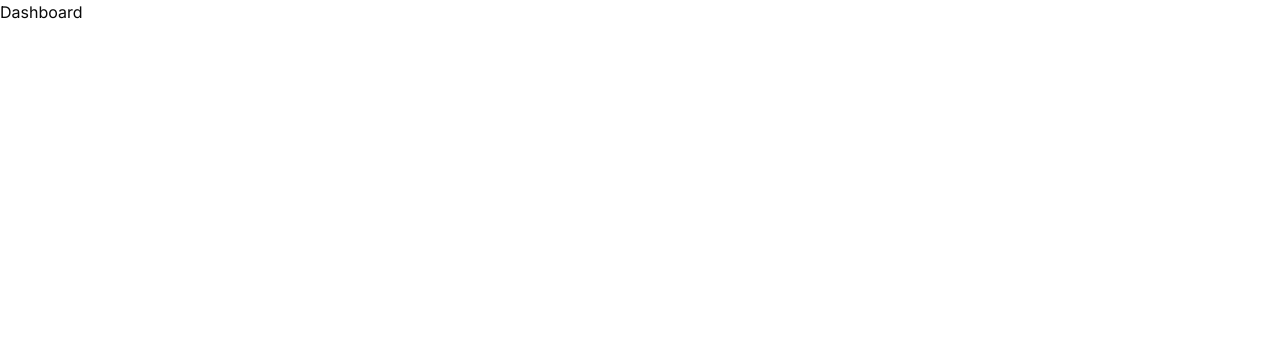
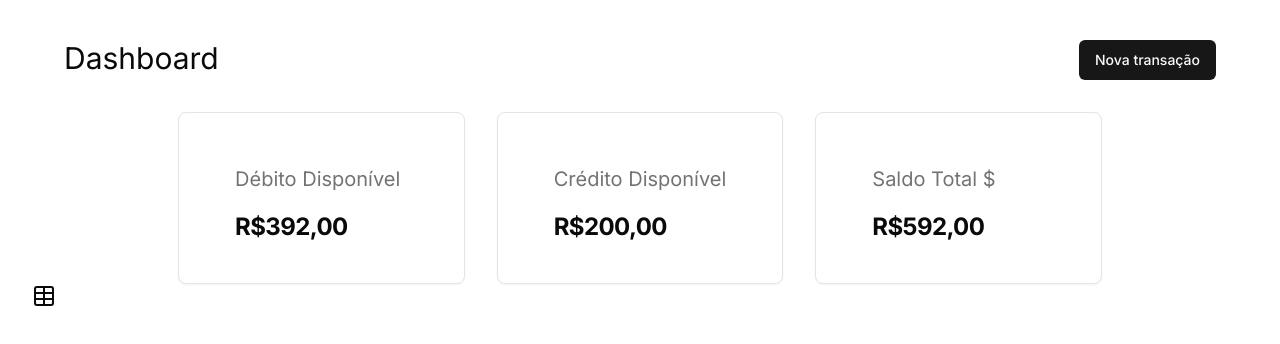
Before and after one commit to danielcorreia-dev/next-exwallet, a Next.js app: page /dashboard in a window 1280 px wide. Shown: the top 344 px of the page. Built offline with nearby package versions, Linux system fonts and the light colour scheme.

Commit message:
header of dashboard added

```diff
--- /dev/null
+++ b/app/dashboard/content.tsx
@@ -0,0 +1,96 @@
+'use client'
+import { Button } from "@/components/ui/button"
+import { Card, CardHeader, CardTitle, CardDescription } from "@/components/ui/card"
+import { TableCaption, TableHeader, TableRow, TableHead, TableBody, TableCell, TableFooter } from "@/components/ui/table"
+import { Table } from "lucide-react"
+
+
+
+
+const DashboardContent = () => {
+    const invoices = [
+        {
+            nameOfTransaction: "Parcela do Carro",
+            totalAmount: "R$250.00",
+            paymentMethod: "Crédito",
+            id: 1
+        },
+        {
+            nameOfTransaction: "Compras do mês",
+            totalAmount: "R$2250.00",
+            paymentMethod: "Crédito",
+            id: 2
+        },
+        {
+            nameOfTransaction: "Petshop",
+            totalAmount: "R$50.00",
+            paymentMethod: "Débito",
+            id: 3
+        },
+    ]
+    return (
+        <>
+            <div className="container">
+                <>
+                    {/* adiciona o teu bglh aqui */}
+                    {/* //debito, credito, total */}
+                    {/* valor, tipo */}
+                </>
+                <div className="flex justify-between">
+                    <h1 className="text-2xl md:text-3xl mb-3 mt-10 md:mb-0">Dashboard</h1>
+                    <Button className="mb-3 mt-10 md:mb0">Nova transação</Button>
+                </div>
+                <div className="flex flex-col md:flex-row md:gap-5 justify-center">
+                    <div className="grid grid-cols-1 md:grid-cols-3 md:gap-8">
+                        <Card className="w-full mt-5 py-4 px-8">
+                            <CardHeader>
+                                <CardDescription className="py-3 text-lg md:text-xl">Débito Disponível</CardDescription>
+                                <CardTitle className="text-xl md:text-2xl font-bold">R$392,00</CardTitle>
+                            </CardHeader>
+                        </Card>
+                        <Card className="w-full mt-5 py-4 px-8">
+                            <CardHeader>
+                                <CardDescription className="py-3 text-lg md:text-xl">Crédito Disponível</CardDescription>
+                                <CardTitle className="text-xl md:text-2xl font-bold">R$200,00</CardTitle>
+                            </CardHeader>
+                        </Card>
+                        <Card className="w-full mt-5 py-4 px-8">
+                            <CardHeader>
+                                <CardDescription className="py-3 text-lg md:text-xl">Saldo Total $</CardDescription>
+                                <CardTitle className="text-xl md:text-2xl font-bold">R$592,00</CardTitle>
+                            </CardHeader>
+                        </Card>
+                    </div>
+                </div>
+            </div>
+            <Table>
+                <TableCaption>A list of your recent invoices.</TableCaption>
+                <TableHeader>
+                    <TableRow>
+                        <TableHead className="w-[100px]">Invoice</TableHead>
+                        <TableHead>Status</TableHead>
+                        <TableHead>Method</TableHead>
+                        <TableHead className="text-right">Amount</TableHead>
+                    </TableRow>
+                </TableHeader>
+                <TableBody>
+                    {invoices.map((invoice) => (
+                        <TableRow key={invoice.id}>
+                            Teste
+                            <TableCell className="font-medium">{invoice.nameOfTransaction}</TableCell>
+                            <TableCell>{invoice.paymentMethod}</TableCell>
+                            <TableCell className="text-right">{invoice.totalAmount}</TableCell>
+                        </TableRow>
+                    ))}
+                </TableBody>
+                <TableFooter>
+                    <TableRow>
+                        <TableCell colSpan={3}>Total</TableCell>
+                        <TableCell className="text-right">$2,500.00</TableCell>
+                    </TableRow>
+                </TableFooter>
+            </Table>
+        </>
+    )
+}
+export default DashboardContent
--- a/app/dashboard/page.tsx
+++ b/app/dashboard/page.tsx
@@ -1,8 +1,10 @@
-const DashboardContent = () => {
+import DashboardContent from "./content"
+
+const DashboardPage = () => {
     return (
-        <div>
-            <h1>Dashboard</h1>
+        <div className="container">
+            <DashboardContent />
         </div>
     )
 }
-export default DashboardContent
+export default DashboardPage
--- /dev/null
+++ b/components/ui/card.tsx
@@ -0,0 +1,79 @@
+import * as React from "react"
+
+import { cn } from "@/lib/utils"
+
+const Card = React.forwardRef<
+  HTMLDivElement,
+  React.HTMLAttributes<HTMLDivElement>
+>(({ className, ...props }, ref) => (
+  <div
+    ref={ref}
+    className={cn(
+      "rounded-lg border bg-card text-card-foreground shadow-sm",
+      className
+    )}
+    {...props}
+  />
+))
+Card.displayName = "Card"
+
+const CardHeader = React.forwardRef<
+  HTMLDivElement,
+  React.HTMLAttributes<HTMLDivElement>
+>(({ className, ...props }, ref) => (
+  <div
+    ref={ref}
+    className={cn("flex flex-col space-y-1.5 p-6", className)}
+    {...props}
+  />
+))
+CardHeader.displayName = "CardHeader"
+
+const CardTitle = React.forwardRef<
+  HTMLParagraphElement,
+  React.HTMLAttributes<HTMLHeadingElement>
+>(({ className, ...props }, ref) => (
+  <h3
+    ref={ref}
+    className={cn(
+      "text-2xl font-semibold leading-none tracking-tight",
+      className
+    )}
+    {...props}
+  />
+))
+CardTitle.displayName = "CardTitle"
+
+const CardDescription = React.forwardRef<
+  HTMLParagraphElement,
+  React.HTMLAttributes<HTMLParagraphElement>
+>(({ className, ...props }, ref) => (
+  <p
+    ref={ref}
+    className={cn("text-sm text-muted-foreground", className)}
+    {...props}
+  />
+))
+CardDescription.displayName = "CardDescription"
+
+const CardContent = React.forwardRef<
+  HTMLDivElement,
+  React.HTMLAttributes<HTMLDivElement>
+>(({ className, ...props }, ref) => (
+  <div ref={ref} className={cn("p-6 pt-0", className)} {...props} />
+))
+CardContent.displayName = "CardContent"
+
+const CardFooter = React.forwardRef<
+  HTMLDivElement,
+  React.HTMLAttributes<HTMLDivElement>
+>(({ className, ...props }, ref) => (
+  <div
+    ref={ref}
+    className={cn("flex items-center p-6 pt-0", className)}
+    {...props}
+  />
+))
+CardFooter.displayName = "CardFooter"
+
+export { Card, CardHeader, CardFooter, CardTitle, CardDescription, CardContent }
--- /dev/null
+++ b/components/ui/table.tsx
@@ -0,0 +1,117 @@
+import * as React from "react"
+
+import { cn } from "@/lib/utils"
+
+const Table = React.forwardRef<
+  HTMLTableElement,
+  React.HTMLAttributes<HTMLTableElement>
+>(({ className, ...props }, ref) => (
+  <div className="relative w-full overflow-auto">
+    <table
+      ref={ref}
+      className={cn("w-full caption-bottom text-sm", className)}
+      {...props}
+    />
+  </div>
+))
+Table.displayName = "Table"
+
+const TableHeader = React.forwardRef<
+  HTMLTableSectionElement,
+  React.HTMLAttributes<HTMLTableSectionElement>
+>(({ className, ...props }, ref) => (
+  <thead ref={ref} className={cn("[&_tr]:border-b", className)} {...props} />
+))
+TableHeader.displayName = "TableHeader"
+
+const TableBody = React.forwardRef<
+  HTMLTableSectionElement,
+  React.HTMLAttributes<HTMLTableSectionElement>
+>(({ className, ...props }, ref) => (
+  <tbody
+    ref={ref}
+    className={cn("[&_tr:last-child]:border-0", className)}
+    {...props}
+  />
+))
+TableBody.displayName = "TableBody"
+
+const TableFooter = React.forwardRef<
+  HTMLTableSectionElement,
+  React.HTMLAttributes<HTMLTableSectionElement>
+>(({ className, ...props }, ref) => (
+  <tfoot
+    ref={ref}
+    className={cn(
+      "border-t bg-muted/50 font-medium [&>tr]:last:border-b-0",
+      className
+    )}
+    {...props}
+  />
+))
+TableFooter.displayName = "TableFooter"
+
+const TableRow = React.forwardRef<
+  HTMLTableRowElement,
+  React.HTMLAttributes<HTMLTableRowElement>
+>(({ className, ...props }, ref) => (
+  <tr
+    ref={ref}
+    className={cn(
+      "border-b transition-colors hover:bg-muted/50 data-[state=selected]:bg-muted",
+      className
+    )}
+    {...props}
+  />
+))
+TableRow.displayName = "TableRow"
+
+const TableHead = React.forwardRef<
+  HTMLTableCellElement,
+  React.ThHTMLAttributes<HTMLTableCellElement>
+>(({ className, ...props }, ref) => (
+  <th
+    ref={ref}
+    className={cn(
+      "h-12 px-4 text-left align-middle font-medium text-muted-foreground [&:has([role=checkbox])]:pr-0",
+      className
+    )}
+    {...props}
+  />
+))
+TableHead.displayName = "TableHead"
+
+const TableCell = React.forwardRef<
+  HTMLTableCellElement,
+  React.TdHTMLAttributes<HTMLTableCellElement>
+>(({ className, ...props }, ref) => (
+  <td
+    ref={ref}
+    className={cn("p-4 align-middle [&:has([role=checkbox])]:pr-0", className)}
+    {...props}
+  />
+))
+TableCell.displayName = "TableCell"
+
+const TableCaption = React.forwardRef<
+  HTMLTableCaptionElement,
+  React.HTMLAttributes<HTMLTableCaptionElement>
+>(({ className, ...props }, ref) => (
+  <caption
+    ref={ref}
+    className={cn("mt-4 text-sm text-muted-foreground", className)}
+    {...props}
+  />
+))
+TableCaption.displayName = "TableCaption"
+
+export {
+  Table,
+  TableHeader,
+  TableBody,
+  TableFooter,
+  TableHead,
+  TableRow,
+  TableCell,
+  TableCaption,
+}
```
Also changed, not shown: 1 other file (tests, documents, lock files or other folders).
